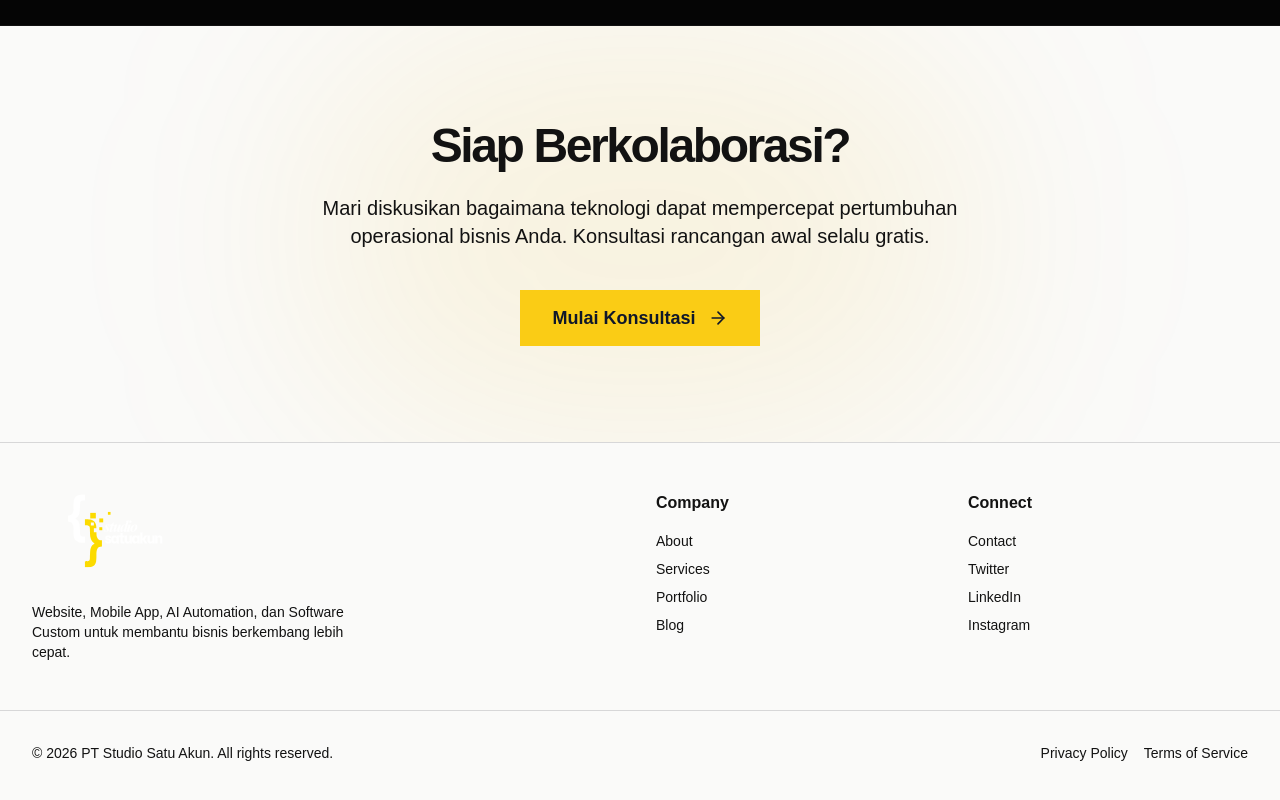
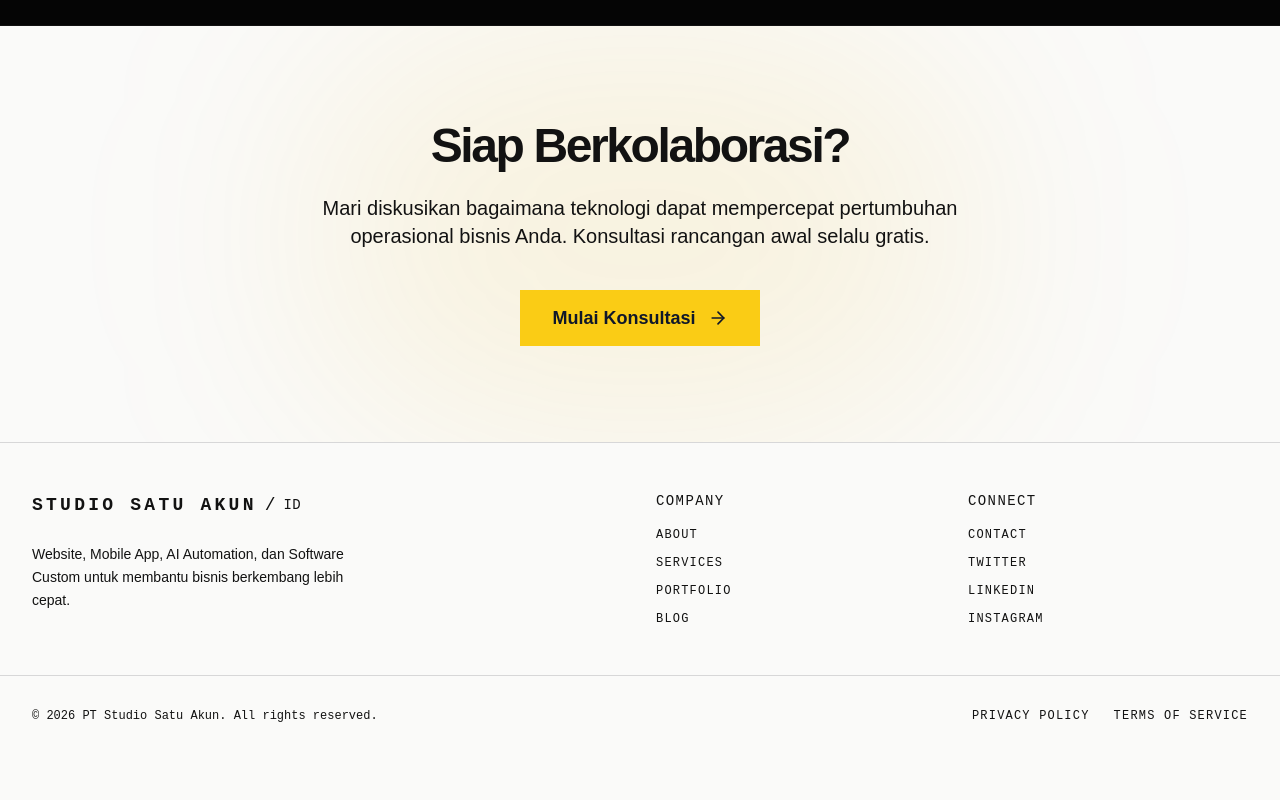
Before and after one commit to studiosatuakun-max/studiosatuakun, a Next.js app: page /about in a window 1280 px wide. Shown: the part 1218-2018 px from the top of the page. After the commit the page ends 1990 px from the top, so only its background shows below. Built offline with nearby package versions, Linux system fonts and the light colour scheme.

Commit message:
style: unify footer/navbar typography and make resources grid swipeable on mobile

```diff
--- a/src/app/home/components/ResourcesBento.tsx
+++ b/src/app/home/components/ResourcesBento.tsx
@@ -27,10 +27,10 @@ export default function ResourcesBento() {
       </div>
 
       {/* Catalog Categories Grid */}
-      <div className="grid grid-cols-1 md:grid-cols-2 lg:grid-cols-3 border-t border-[rgba(107,110,115,0.25)]">
+      <div className="flex overflow-x-auto snap-x snap-mandatory md:grid md:grid-cols-2 lg:grid-cols-3 border-t border-[rgba(107,110,115,0.25)] [&::-webkit-scrollbar]:hidden [-ms-overflow-style:none] [scrollbar-width:none]">
         {CATEGORIES.map((cat) => (
-          <Link href={`/katalog/${cat.id}`} key={cat.id} className="group">
-            <div className="h-full border-b md:border-r border-[rgba(107,110,115,0.25)] p-8 md:p-12 transition-colors duration-500 hover:bg-[rgba(107,110,115,0.02)] flex flex-col justify-between min-h-[320px]">
+          <Link href={`/katalog/${cat.id}`} key={cat.id} className="group w-[85vw] md:w-auto shrink-0 snap-start">
+            <div className="h-full border-r md:border-b-0 border-[rgba(107,110,115,0.25)] p-8 md:p-12 transition-colors duration-500 hover:bg-[rgba(107,110,115,0.02)] flex flex-col justify-between min-h-[320px]">
               <div>
                 <div className="w-12 h-12 flex items-center justify-center border border-[rgba(107,110,115,0.25)] rounded-full text-graphite group-hover:bg-ink group-hover:text-paper group-hover:border-ink transition-all duration-500 mb-8">
                   <Icon name={cat.iconName} size={20} />
@@ -54,7 +54,7 @@ export default function ResourcesBento() {
         ))}
 
         {/* Placeholder / CTA tile for the 6th slot to balance the grid (since we have 5 categories) */}
-        <div className="h-full border-b border-[rgba(107,110,115,0.25)] bg-ink p-8 md:p-12 flex flex-col justify-between min-h-[320px]">
+        <div className="h-full border-r md:border-b-0 border-[rgba(107,110,115,0.25)] bg-ink p-8 md:p-12 flex flex-col justify-between min-h-[320px] w-[85vw] md:w-auto shrink-0 snap-start">
           <div>
             <h3 className="font-mono text-2xl font-light text-paper mb-3">
               Need a Custom Solution?
--- a/src/components/shared/footer.tsx
+++ b/src/components/shared/footer.tsx
@@ -1,28 +1,25 @@
 import Link from 'next/link';
-import Image from 'next/image';
 
 export function Footer() {
   return (
     <footer className="border-t border-border/40 bg-background py-12 mt-auto">
       <div className="container mx-auto px-4 sm:px-8 grid grid-cols-1 md:grid-cols-4 gap-8">
         <div className="col-span-1 md:col-span-2">
-          <Link href="/" className="inline-block mb-6">
-            <Image
-              src="/bw.svg"
-              alt="Studio Satu Akun Logo"
-              width={180}
-              height={50}
-              className="h-20 w-auto object-contain"
-            />
+          <Link href="/" className="inline-flex items-center gap-2 group mb-6">
+            <span className="font-mono text-lg font-semibold tracking-widest2 text-foreground uppercase group-hover:opacity-80 transition-opacity">
+              Studio Satu Akun
+            </span>
+            <span className="font-mono text-lg text-muted-foreground hidden sm:inline">/</span>
+            <span className="font-mono text-sm text-muted-foreground tracking-wide hidden sm:inline">ID</span>
           </Link>
-          <p className="text-muted-foreground text-sm max-w-xs">
+          <p className="font-sans text-muted-foreground text-sm max-w-xs leading-relaxed">
             Website, Mobile App, AI Automation, dan Software Custom untuk membantu bisnis berkembang
             lebih cepat.
           </p>
         </div>
         <div>
-          <h3 className="font-semibold mb-4">Company</h3>
-          <ul className="space-y-2 text-sm text-muted-foreground">
+          <h3 className="font-mono text-sm uppercase tracking-widest text-foreground mb-4">Company</h3>
+          <ul className="space-y-3 font-mono text-xs uppercase tracking-widest text-muted-foreground">
             <li>
               <Link href="/about" className="hover:text-foreground transition-colors">
                 About
@@ -46,8 +43,8 @@ export function Footer() {
           </ul>
         </div>
         <div>
-          <h3 className="font-semibold mb-4">Connect</h3>
-          <ul className="space-y-2 text-sm text-muted-foreground">
+          <h3 className="font-mono text-sm uppercase tracking-widest text-foreground mb-4">Connect</h3>
+          <ul className="space-y-3 font-mono text-xs uppercase tracking-widest text-muted-foreground">
             <li>
               <Link href="/contact" className="hover:text-foreground transition-colors">
                 Contact
@@ -71,9 +68,9 @@ export function Footer() {
           </ul>
         </div>
       </div>
-      <div className="container mx-auto px-4 sm:px-8 mt-12 pt-8 border-t border-border/40 text-center text-sm text-muted-foreground flex flex-col md:flex-row justify-between items-center">
+      <div className="container mx-auto px-4 sm:px-8 mt-12 pt-8 border-t border-border/40 text-center flex flex-col md:flex-row justify-between items-center font-mono text-xs text-muted-foreground">
         <p>&copy; {new Date().getFullYear()} PT Studio Satu Akun. All rights reserved.</p>
-        <div className="flex gap-4 mt-4 md:mt-0">
+        <div className="flex gap-6 mt-4 md:mt-0 uppercase tracking-widest">
           <Link href="#" className="hover:text-foreground transition-colors">
             Privacy Policy
           </Link>
--- a/src/components/shared/navbar.tsx
+++ b/src/components/shared/navbar.tsx
@@ -17,7 +17,7 @@ export function Navbar() {
         </div>
 
         {/* Menu (Centered) */}
-        <nav className="hidden md:flex gap-6 text-sm font-medium text-muted-foreground">
+        <nav className="hidden md:flex gap-6 font-mono text-xs uppercase tracking-widest text-muted-foreground">
           <Link href="/about" className="hover:text-foreground transition-colors">
             About
           </Link>
@@ -35,10 +35,9 @@ export function Navbar() {
           </Link>
         </nav>
 
-        {/* CTA (Absolute Right) */}
         <div className="absolute right-4 sm:right-8 flex items-center gap-4">
           <Link href="/contact">
-            <Button className="font-medium tracking-wide bg-transparent hover:bg-transparent">
+            <Button className="font-mono text-xs uppercase tracking-widest bg-transparent hover:bg-transparent text-foreground">
               Konsultasi Gratis
             </Button>
           </Link>
```
